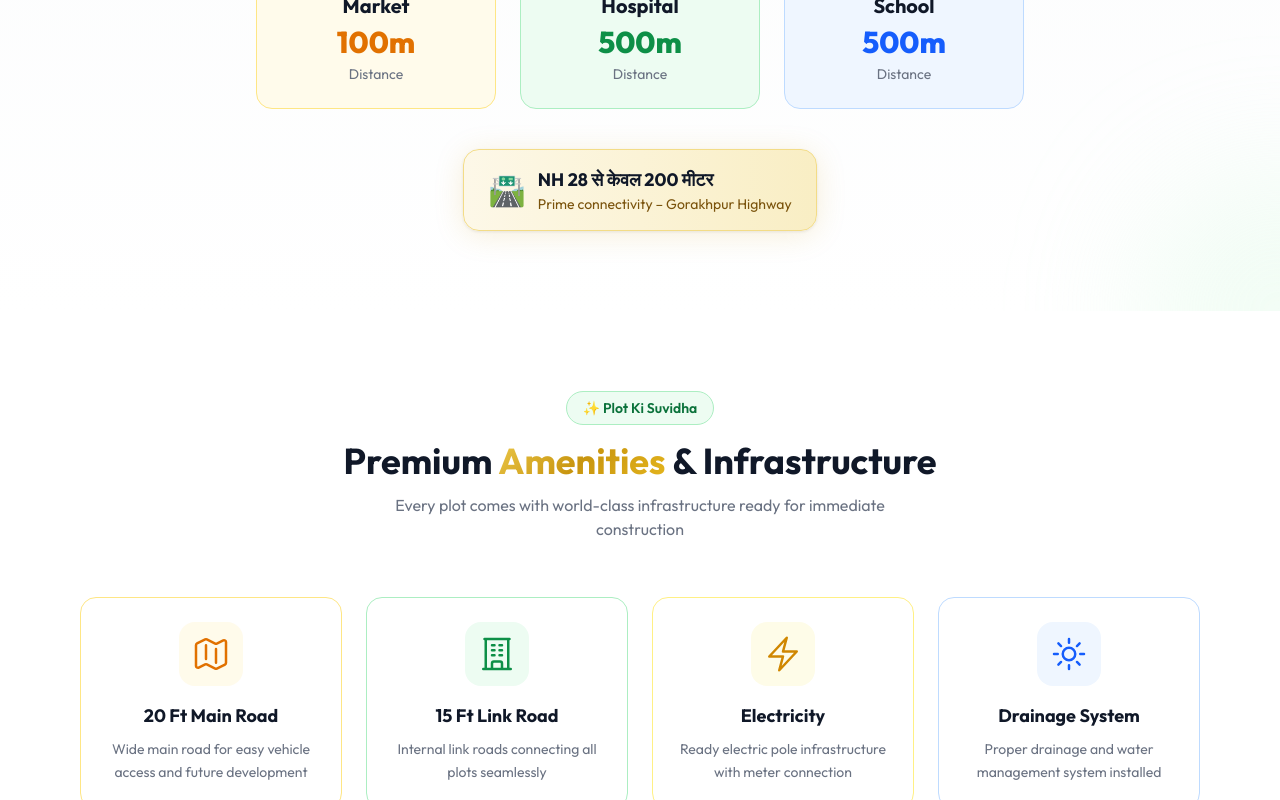
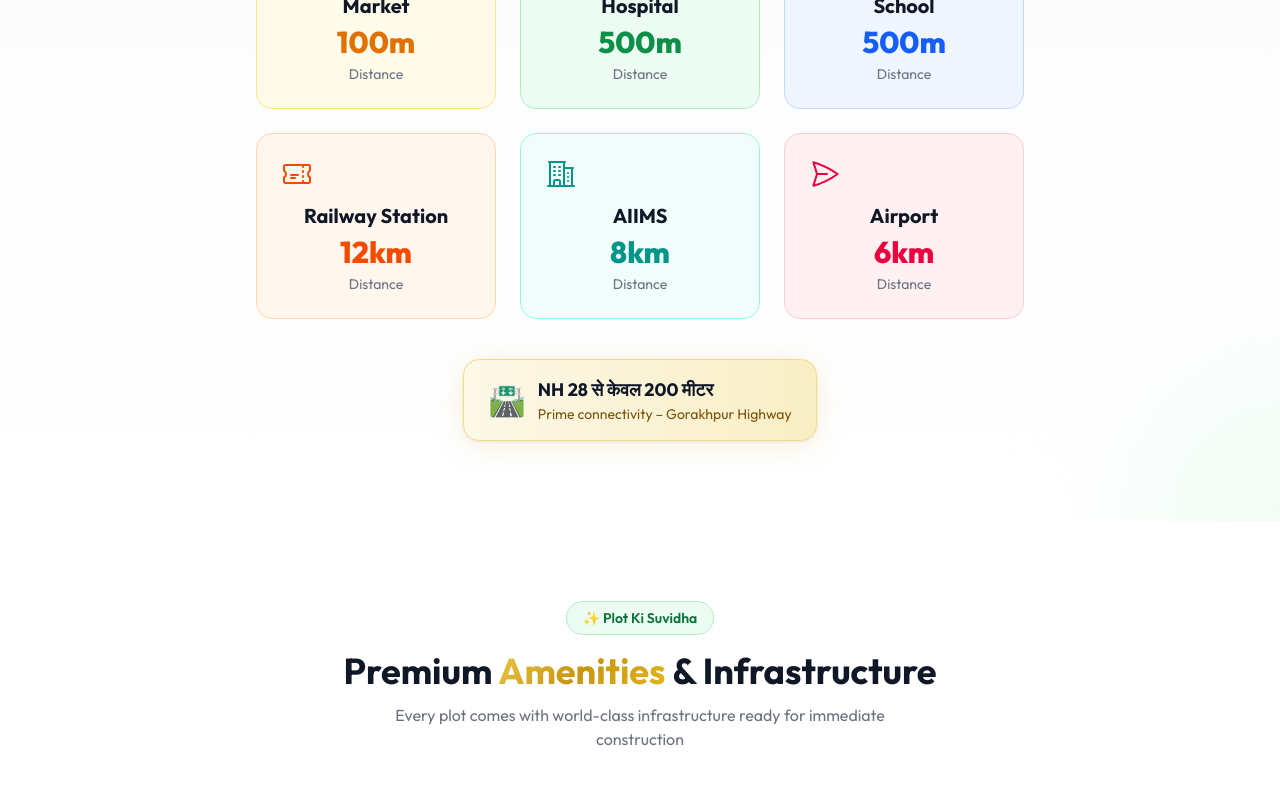
Before and after one commit to krishnaaprasad/Suvridhirealestate, a Next.js app: page / in a window 1280 px wide. Shown: the part 1280-2080 px from the top of the page. Built offline with nearby package versions, Linux system fonts and the light colour scheme.

Commit message:
Hero Section Update

```diff
--- a/src/app/page.js
+++ b/src/app/page.js
@@ -36,7 +36,7 @@ export default function Home() {
         ⚠️ Book before rates increase
       </div>
 
-      <LocationSection />
+
       <UrgencySection />
       <LeadForm />
       <Footer />
--- a/src/components/GallerySection.jsx
+++ b/src/components/GallerySection.jsx
@@ -6,7 +6,7 @@ const images = [
   { src: "/banner.jpg", alt: "Suvridhi Bhoomi Plot Banner - Gorakhpur" },
   { src: "/hero-bg.png", alt: "Aerial View of Plot Development" },
   { src: "/gallery-1.png", alt: "Premium Plotted Land with Roads" },
-  { src: "/gallery-2.png", alt: "Wide Road Infrastructure" },
+  { src: "/gallery-4.png", alt: "Modern Plot Development" },
 ];
 
 export default function GallerySection() {
--- a/src/components/TrustSection.jsx
+++ b/src/components/TrustSection.jsx
@@ -41,6 +41,45 @@ const highlights = [
     border: "border-blue-200",
     distColor: "text-blue-600",
   },
+  {
+    icon: (
+      <svg className="w-7 h-7 sm:w-8 sm:h-8" fill="none" viewBox="0 0 24 24" stroke="currentColor" strokeWidth={1.5}>
+        <path strokeLinecap="round" strokeLinejoin="round" d="M16.5 6v.75m0 3v.75m0 3v.75m0 3V18m-9-5.25h5.25M7.5 15h3M3.375 5.25c-.621 0-1.125.504-1.125 1.125v3.026a2.999 2.999 0 010 5.198v3.026c0 .621.504 1.125 1.125 1.125h17.25c.621 0 1.125-.504 1.125-1.125v-3.026a2.999 2.999 0 010-5.198V6.375c0-.621-.504-1.125-1.125-1.125H3.375z" />
+      </svg>
+    ),
+    label: "Railway Station",
+    distance: "12km",
+    iconColor: "text-orange-600",
+    bg: "bg-orange-50",
+    border: "border-orange-200",
+    distColor: "text-orange-600",
+  },
+  {
+    icon: (
+      <svg className="w-7 h-7 sm:w-8 sm:h-8" fill="none" viewBox="0 0 24 24" stroke="currentColor" strokeWidth={1.5}>
+        <path strokeLinecap="round" strokeLinejoin="round" d="M2.25 21h19.5m-18-18v18m10.5-18v18m6-13.5V21M6.75 6.75h.75m-.75 3h.75m-.75 3h.75m3-6h.75m-.75 3h.75m-.75 3h.75M6.75 21v-3.375c0-.621.504-1.125 1.125-1.125h2.25c.621 0 1.125.504 1.125 1.125V21M3 3h12m-.75 4.5H21m-3.75 3.75h.008v.008h-.008v-.008zm0 3h.008v.008h-.008v-.008zm0 3h.008v.008h-.008v-.008z" />
+      </svg>
+    ),
+    label: "AIIMS",
+    distance: "8km",
+    iconColor: "text-teal-600",
+    bg: "bg-teal-50",
+    border: "border-teal-200",
+    distColor: "text-teal-600",
+  },
+  {
+    icon: (
+      <svg className="w-7 h-7 sm:w-8 sm:h-8" fill="none" viewBox="0 0 24 24" stroke="currentColor" strokeWidth={1.5}>
+        <path strokeLinecap="round" strokeLinejoin="round" d="M6 12L3.269 3.126A59.768 59.768 0 0121.485 12 59.77 59.77 0 013.27 20.876L5.999 12zm0 0h7.5" />
+      </svg>
+    ),
+    label: "Airport",
+    distance: "6km",
+    iconColor: "text-rose-600",
+    bg: "bg-rose-50",
+    border: "border-rose-200",
+    distColor: "text-rose-600",
+  }
 ];
 
 export default function TrustSection() {
```
Also changed, not shown: public/gallery-2.png (deleted), public/gallery-4.png (added).
